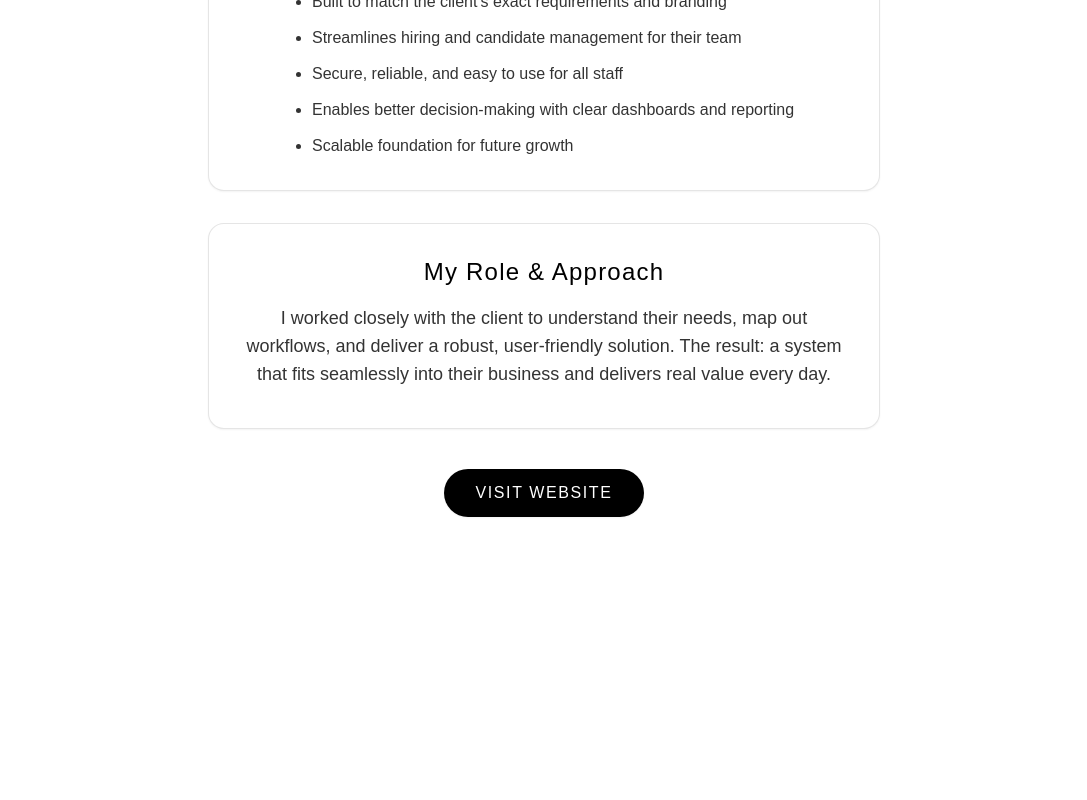
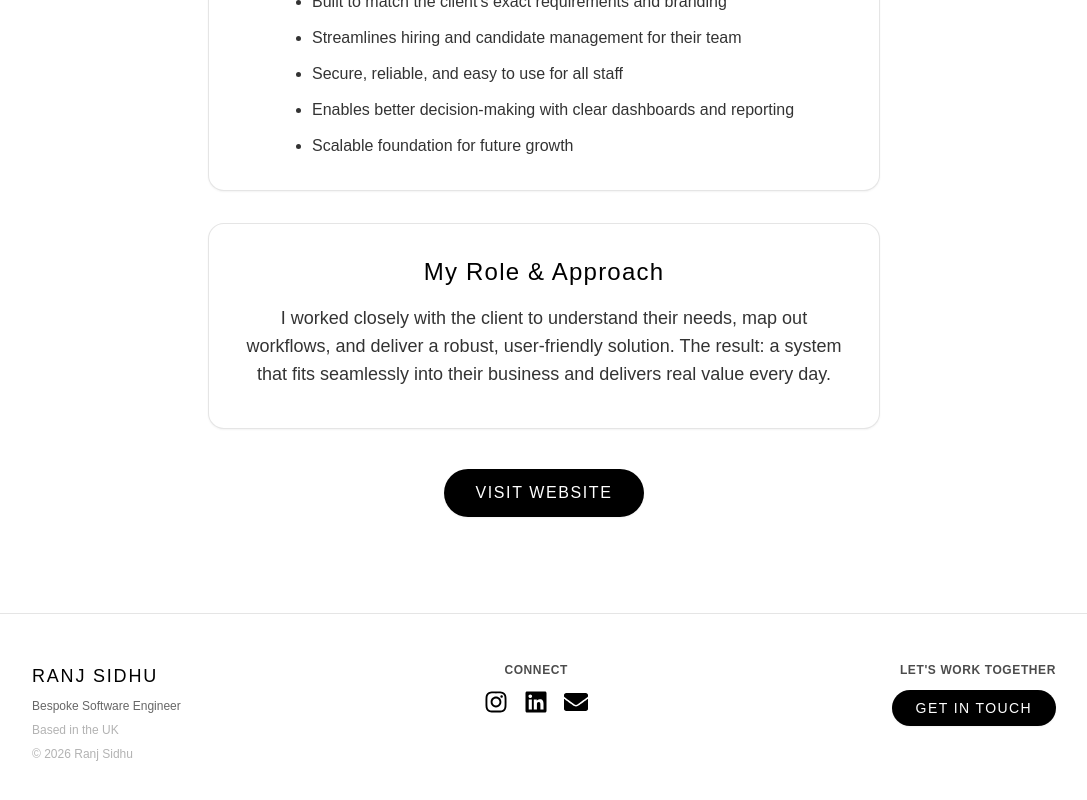
Before and after one commit to ranjsidhu/ranjsidhudev, a Next.js app: page /projects/stellar-recruitment in a window 1280 px wide. Shown: the part 565-1365 px from the top of the page, without its empty margins (96-1183 px from the left). Before the commit the page ends 1178 px from the top, so only its background shows below. Built offline with nearby package versions, Linux system fonts and the light colour scheme.

Commit message:
feat: footer and refactor

```diff
--- a/app/(pages)/page.tsx
+++ b/app/(pages)/page.tsx
@@ -2,7 +2,9 @@
 
 import Link from "next/link";
 import Image from "next/image";
-import { FaInstagram, FaLinkedin } from "react-icons/fa";
+import { FaInstagram, FaLinkedin, FaEnvelope } from "react-icons/fa";
+import { FeaturedProject } from "../components";
+import { homepageSkills } from "@/constants";
 
 export default function HomePage() {
   return (
@@ -65,6 +67,13 @@ export default function HomePage() {
             >
               <FaLinkedin size={32} color="#000" />
             </Link>
+            <Link
+              href="mailto:ranj@ranjsidhu.dev"
+              aria-label="Email"
+              className="hover:opacity-70 transition"
+            >
+              <FaEnvelope size={32} color="#000" />
+            </Link>
           </div>
         </div>
       </section>
@@ -94,46 +103,22 @@ export default function HomePage() {
           Featured Projects
         </h3>
         <div className="grid md:grid-cols-2 gap-8">
-          {/* Stellar Recruitment */}
-          <div className="group border border-black/10 rounded-2xl bg-white shadow-sm p-8 flex flex-col justify-between hover:shadow-lg transition relative overflow-hidden">
-            <h4 className="text-xl font-light text-black mb-2 group-hover:underline transition">
-              Stellar Recruitment
-            </h4>
-            <p className="text-black/70 mb-4">
-              A bespoke recruitment system, crafted for a client in the
+          <FeaturedProject
+            title="Stellar Recruitment"
+            tagline="              A bespoke recruitment system, crafted for a client in the
               recruitment industry. Streamlines hiring, candidate management,
-              and empowers teams with custom workflows.
-            </p>
-            <Link
-              href="/projects/stellar-recruitment"
-              className="inline-block mt-auto px-6 py-2 rounded-full bg-black text-white font-light tracking-widest uppercase shadow-sm hover:bg-black/80 transition text-sm"
-            >
-              View Details
-            </Link>
-            <span className="absolute right-6 top-6 text-6xl text-black/5 font-bold select-none">
-              SR
-            </span>
-          </div>
-          {/* Tutoring To Success */}
-          <div className="group border border-black/10 rounded-2xl bg-white shadow-sm p-8 flex flex-col justify-between hover:shadow-lg transition relative overflow-hidden">
-            <h4 className="text-xl font-light text-black mb-2 group-hover:underline transition">
-              Tutoring To Success
-            </h4>
-            <p className="text-black/70 mb-4">
-              A custom website for a local tutoring agency, designed to build
+              and empowers teams with custom workflows."
+            slug="/projects/stellar-recruitment"
+            scaledText="SR"
+          />
+          <FeaturedProject
+            title="Tutoring To Success"
+            tagline="A custom website for a local tutoring agency, designed to build
               trust, showcase success stories, and make it easy for families to
-              connect.
-            </p>
-            <Link
-              href="/projects/tutoring-to-success"
-              className="inline-block mt-auto px-6 py-2 rounded-full bg-black text-white font-light tracking-widest uppercase shadow-sm hover:bg-black/80 transition text-sm"
-            >
-              View Details
-            </Link>
-            <span className="absolute right-6 top-6 text-6xl text-black/5 font-bold select-none">
-              TTS
-            </span>
-          </div>
+              connect."
+            slug="/projects/tutoring-to-success"
+            scaledText="TTS"
+          />
         </div>
       </section>
 
@@ -143,18 +128,7 @@ export default function HomePage() {
           Expertise
         </h3>
         <div className="flex flex-wrap justify-center gap-3 mb-4">
-          {[
-            "Next.js",
-            "React",
-            "TypeScript",
-            "Tailwind CSS",
-            "Node.js",
-            "Express",
-            "PostgreSQL",
-            "UI/UX",
-            "APIs",
-            "Custom Dashboards",
-          ].map((skill) => (
+          {homepageSkills.map((skill) => (
             <span
               key={skill}
               className="px-4 py-1 bg-black/10 text-black/80 rounded-full text-xs font-light tracking-wider"
--- /dev/null
+++ b/app/components/FeaturedProject.tsx
@@ -0,0 +1,27 @@
+import Link from "next/link";
+import type { FeaturedProjectProps } from "@/types";
+
+export default function FeaturedProject({
+  title,
+  tagline,
+  slug,
+  scaledText,
+}: FeaturedProjectProps) {
+  return (
+    <div className="group border border-black/10 rounded-2xl bg-white shadow-sm p-8 flex flex-col justify-between hover:shadow-lg transition relative overflow-hidden">
+      <h4 className="text-xl font-light text-black mb-2 group-hover:underline transition">
+        {title}
+      </h4>
+      <p className="text-black/70 mb-4">{tagline}</p>
+      <Link
+        href={slug}
+        className="inline-block mt-auto px-6 py-2 rounded-full bg-black text-white font-light tracking-widest uppercase shadow-sm hover:bg-black/80 transition text-sm"
+      >
+        View Details
+      </Link>
+      <span className="absolute right-6 top-6 text-6xl text-black/5 font-bold select-none">
+        {scaledText}
+      </span>
+    </div>
+  );
+}
--- /dev/null
+++ b/app/components/Footer.tsx
@@ -0,0 +1,71 @@
+import { FaInstagram, FaLinkedin, FaEnvelope } from "react-icons/fa";
+import Link from "next/link";
+
+export default function Footer() {
+  return (
+    <footer className="w-full border-t border-black/10 bg-white py-12 px-4 flex flex-col items-center mt-auto">
+      <div className="w-full max-w-5xl flex flex-col md:flex-row md:justify-between gap-10 md:gap-0">
+        {/* Brand & Copyright */}
+        <div className="flex flex-col items-center md:items-start mb-6 md:mb-0">
+          <span className="text-black font-light tracking-widest uppercase text-lg mb-2">
+            Ranj Sidhu
+          </span>
+          <span className="text-black/60 text-xs mb-2">
+            Bespoke Software Engineer
+          </span>
+          <span className="text-black/30 text-xs">Based in the UK</span>
+          <span className="text-black/30 text-xs mt-2">
+            &copy; {new Date().getFullYear()} Ranj Sidhu
+          </span>
+        </div>
+
+        {/* Social & Contact */}
+        <div className="flex flex-col items-center">
+          <span className="text-black/70 font-semibold mb-3 tracking-wider uppercase text-xs">
+            Connect
+          </span>
+          <div className="flex gap-4 mb-3">
+            <a
+              href="https://www.instagram.com/yourusername"
+              target="_blank"
+              rel="noopener noreferrer"
+              aria-label="Instagram"
+              className="hover:opacity-70 transition"
+            >
+              <FaInstagram size={24} color="#000" />
+            </a>
+            <a
+              href="https://www.linkedin.com/in/yourusername"
+              target="_blank"
+              rel="noopener noreferrer"
+              aria-label="LinkedIn"
+              className="hover:opacity-70 transition"
+            >
+              <FaLinkedin size={24} color="#000" />
+            </a>
+            <a
+              href="mailto:ranj@ranjsidhu.dev"
+              aria-label="Email"
+              className="hover:opacity-70 transition"
+            >
+              <FaEnvelope size={24} color="#000" />
+            </a>
+          </div>
+        </div>
+
+        {/* Call to Action */}
+        <div className="flex flex-col items-center md:items-end">
+          <span className="text-black/70 font-semibold mb-3 tracking-wider uppercase text-xs">
+            Let&apos;s Work Together
+          </span>
+          <Link
+            href="/contact"
+            className="px-6 py-2 rounded-full bg-black text-white font-light tracking-widest uppercase shadow-sm hover:bg-black/80 transition text-sm"
+          >
+            Get in Touch
+          </Link>
+        </div>
+      </div>
+    </footer>
+  );
+}
--- a/app/components/index.ts
+++ b/app/components/index.ts
@@ -4,5 +4,14 @@ import TechTag from "./TechTag";
 import Project from "./Project";
 import ProjectDetails from "./ProjectDetails";
 import ComingSoonPage from "./ComingSoon";
+import FeaturedProject from "./FeaturedProject";
 
-export { Layout, Navbar, TechTag, Project, ProjectDetails, ComingSoonPage };
+export {
+  Layout,
+  Navbar,
+  TechTag,
+  Project,
+  ProjectDetails,
+  ComingSoonPage,
+  FeaturedProject,
+};
--- a/app/layout.tsx
+++ b/app/layout.tsx
@@ -2,6 +2,7 @@ import type { Metadata } from "next";
 import { Geist, Geist_Mono } from "next/font/google";
 import { Toaster } from "react-hot-toast";
 import Navbar from "./components/Navbar";
+import Footer from "./components/Footer";
 import "./globals.css";
 
 const geistSans = Geist({
@@ -49,6 +50,7 @@ export default function RootLayout({
         <Navbar />
         <main className="pt-16">{children}</main>
         <Toaster position="top-right" />
+        <Footer />
       </body>
     </html>
   );
--- a/constants/index.ts
+++ b/constants/index.ts
@@ -1,3 +1,18 @@
 export * from "./navbar";
 export * from "./contact";
 export * from "./projects";
+
+const homepageSkills = [
+  "Next.js",
+  "React",
+  "TypeScript",
+  "Tailwind CSS",
+  "Node.js",
+  "Express",
+  "PostgreSQL",
+  "UI/UX",
+  "APIs",
+  "Custom Dashboards",
+];
+
+export { homepageSkills };
```
Also changed, not shown: types/index.ts (+8 -0 lines).
